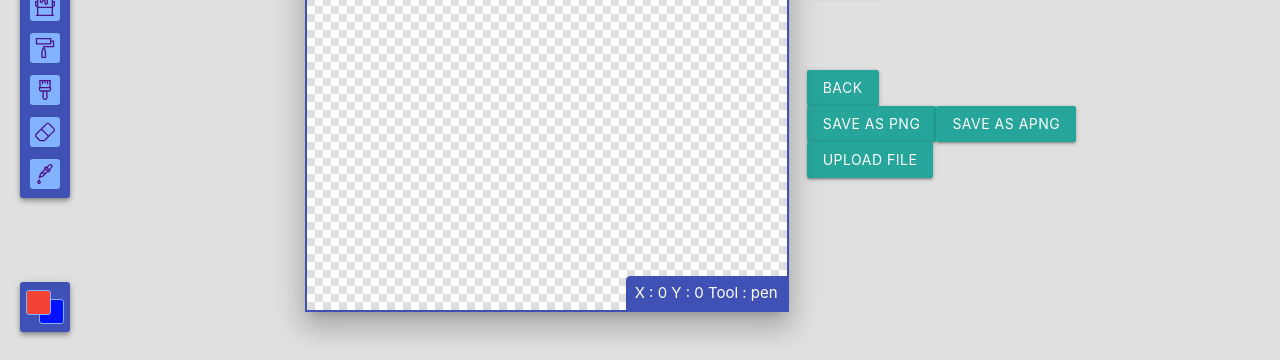
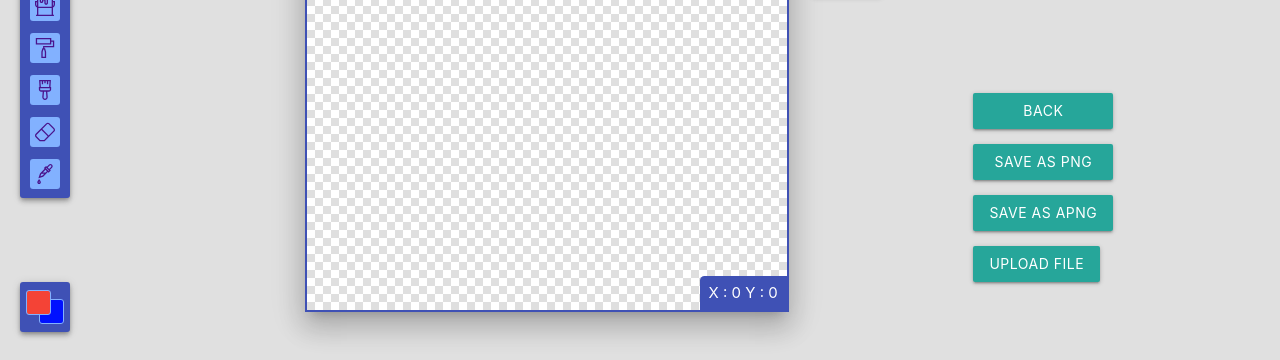
Before and after one commit to NikBel77/pixel-art, a React (Create React App) app: page /app in a window 1280 px wide. Shown: the part 382-742 px from the top of the page. Built offline with nearby package versions, Linux system fonts and the light colour scheme; a web font is replaced by a local one.

Commit message:
feat: add delete and copy frame functions

```diff
--- a/src/app/components/frameBar/FrameBar.js
+++ b/src/app/components/frameBar/FrameBar.js
@@ -1,6 +1,8 @@
 import React, { Component } from 'react'
 import './frame.css'
 import { connect } from 'react-redux'
+
+const previewCnavasId = 'preview-canvas';
 
 class FrameBar extends Component {
     render() {
@@ -10,11 +12,35 @@ class FrameBar extends Component {
                     {this.props.bufferArray.map((data, i) => {
                         return (
                         <div key={i}
+
                             className={i === this.props.currentFrame
                                 ? 'frame-bar__frame frame-bar__frame-active' : 'frame-bar__frame'}
                             onClick={() => { this.props.setActiveFrame(i) }}>
                             <img className='frame-bar__img' src={data.dataURL} alt=''></img>
                             <div className='frame-bar__number'>{i + 1}</div>
+                            <div className='frame-bar__delete'
+                                onClick={(e) => {
+                                    e.stopPropagation();
+                                    if(this.props.currentFrame === i
+                                        || this.props.bufferArray.length - 1 === this.props.currentFrame) {
+                                        this.props.setActiveFrame(0);
+                                    }
+                                    document.getElementById(previewCnavasId)
+                                        .dispatchEvent(new CustomEvent('refrash'));
+                                    this.props.deleteFrame(i);
+                                    this.forceUpdate();
+                                }}
+                            ></div>
+                            <div className='frame-bar__copy'
+                                onClick={(e) => {
+                                    e.stopPropagation();
+                                    document.getElementById(previewCnavasId)
+                                        .dispatchEvent(new CustomEvent('refrash'));
+                                    this.props.copyFrame(i)
+                                    this.forceUpdate();
+                                }}
+                            ></div>
+
                         </div>
                         )
                     })}
@@ -36,6 +62,12 @@ export default connect(
         },
         addFrame: () => {
             dispatch({ type: 'ADD_FRAME' });
+        },
+        deleteFrame: (number) => {
+            dispatch({ type: 'DELETE_FRAME', number });
+        },
+        copyFrame: (number) => {
+            dispatch({ type: 'COPY_FRAME', number });
         }
     })
 )(FrameBar)
--- a/src/app/components/frameBar/frame.css
+++ b/src/app/components/frameBar/frame.css
@@ -25,10 +25,18 @@
     margin: 1rem auto;
     cursor: pointer;
 }
+.frame-bar__frame:hover .frame-bar__delete {
+    display: flex;
+}
+.frame-bar__frame:hover .frame-bar__copy {
+    display: flex;
+}
+
 .frame-bar__frame-active {
     border: 5px solid var(--frame-color);
     border-color: var(--frame-active-color);
 }
+
 .frame-bar__frame-active .frame-bar__number {
     background-color: var(--frame-active-color);
 }
@@ -50,3 +58,25 @@
     height: 100%;
     background-image: url(../../../assets/background/background.png);
 }
+
+.frame-bar__delete {
+    display: none;
+    position: absolute;
+    top: 6px;
+    right: 6px;
+    width: 23px;
+    height: 23px;
+    border-radius: .2rem;
+    background: url(../../../assets/icons/delete.svg) center no-repeat, var(--frame-aux-color);
+}
+
+.frame-bar__copy {
+    display: none;
+    position: absolute;
+    bottom: 6px;
+    right: 6px;
+    width: 23px;
+    height: 23px;
+    border-radius: .2rem;
+    background: url(../../../assets/icons/copy.svg) center no-repeat, var(--frame-aux-color);
+}
--- a/src/app/components/painter/Painter.js
+++ b/src/app/components/painter/Painter.js
@@ -170,7 +170,7 @@ class Painter extends Component {
 
                     <div className='painter__coords painter__coords-rigth-side'
                         ref='coordsScreen' onMouseEnter={(e) => { this.toggleCoordsSide(e.target) }}>
-                        X : {this.state.coords.x} Y : {this.state.coords.y} Tool : {this.props.activeTool}
+                        X : {this.state.coords.x} Y : {this.state.coords.y}
                     </div>
 
                     <div className='painter__shadow'
--- a/src/app/components/preview/Preview.js
+++ b/src/app/components/preview/Preview.js
@@ -18,6 +18,11 @@ class Preview extends Component {
     componentDidMount() {
         this.refs.previewCanvas.width = this.props.previewCanvasSize;
         this.refs.previewCanvas.height = this.props.previewCanvasSize;
+        this.refs.previewCanvas.addEventListener('refrash', () => {
+            clearInterval(this.animationPlayer);
+            this.frameCounter = 0;
+            this.animationPlayer = this.startAnimation(1000 / this.props.fps);
+        });
         this.animationPlayer = this.startAnimation(1000 / this.props.fps);
     }
 
@@ -46,7 +51,7 @@ class Preview extends Component {
                 <div className='preview__inner'>
                     <div className='preview__screen'
                         style={{ width: this.props.previewCanvasSize, height: this.props.previewCanvasSize }}>
-                        <canvas className='preview__canvas' ref='previewCanvas'></canvas>
+                        <canvas className='preview__canvas' ref='previewCanvas' id='preview-canvas'></canvas>
                     </div>
                     <div className='preview__fps-controller'>
                         <input type='range' id='fps-controller'
--- a/src/app/components/sideBar/SideBar.js
+++ b/src/app/components/sideBar/SideBar.js
@@ -39,7 +39,7 @@ class SideBar extends Component {
         const cnum = 0;
         const apng = UPNG.encode(buffer, width, height, cnum, delays);
 
-        download(apng, `${filename}.png`, 'apng');
+        download(apng, `${filename}.apng`, 'apng');
     }
 
     downloadPNG(filename) {
@@ -52,13 +52,16 @@ class SideBar extends Component {
         const promiseArray = this.handleFiles(this.refs.in.files);
         const files = await Promise.all(promiseArray);
         const buffer = files.map((img) => {
-            return this.extractImageData(img)
+            return this.extractImageData(img);
         });
+        if (!buffer || !buffer.length) return
+
         this.props.setBuffer(buffer);
         document.getElementById(canvasId).dispatchEvent(new Event('refrash'));
     }
 
     extractImageData(img) {
+        if (!img.src) return
         const canvas = document.createElement('canvas');
         const [width, height, scale] = [
             this.props.canvasSize.width, this.props.canvasSize.height, this.props.canvasSize.scale
@@ -99,17 +102,23 @@ class SideBar extends Component {
     render() {
         return (
             <div className='side-bar'>
-                <Link to='/' className='btn'>Back</Link>
+
                 <div className='side-bar__settings'>
-                    <button data-target={modalPngId} className="btn modal-trigger">save as png</button>
-                    <button data-target={modalApngId} className="btn modal-trigger">save as apng</button>
-                </div>
-                <div>
-                    <input ref='in' type='file' style={{ display: 'none' }}
-                        id='uploader' onChange={this.upload.bind(this)}
-                        multiple accept="image/*"
-                    />
-                    <label htmlFor='uploader' className='btn'>upload file</label>
+                    <Link to='/' className='btn side-bar__settings-btn'>Back</Link>
+                    <button data-target={modalPngId}
+                        className="btn modal-trigger side-bar__settings-btn"
+                    >save as png</button>
+                    <button data-target={modalApngId}
+                        className="btn modal-trigger side-bar__settings-btn"
+                    >save as apng</button>
+                    <div className='side-bar__settings-btn'>
+                        <input ref='in' type='file' style={{ display: 'none' }}
+                            id='uploader' onChange={this.upload.bind(this)}
+                            multiple accept="image/*"
+                        />
+                        <label htmlFor='uploader' className='btn'>upload file</label>
+                    </div>
+
                 </div>
                 <Modal modalId={modalPngId} inputId='input-1' format='.png'
                     save={this.downloadPNG.bind(this)}
--- a/src/app/components/sideBar/side.css
+++ b/src/app/components/sideBar/side.css
@@ -1,3 +1,17 @@
 .side-bar {
     grid-area: side;
+    display: flex;
+    flex-direction: column;
+    justify-content: stretch;
 }
+
+.side-bar__settings {
+    margin: 1rem 0;
+    align-self: center;
+    display: flex;
+    flex-direction: column;
+}
+
+.side-bar__settings-btn {
+    margin: .5rem;
+}
--- a/src/main.css
+++ b/src/main.css
@@ -24,5 +24,6 @@
     --secondary-color: #009688;
     --frame-color: #66bb6a;
     --frame-active-color: #ffb300;
+    --frame-aux-color: #757575;
     font-size: 15px;
 }
--- a/src/store.js
+++ b/src/store.js
@@ -65,22 +65,31 @@ const initialImageDataState = [{ imageData: createCleanImageData(), dataURL: nul
 
 function imageDataStore(state = initialImageDataState, action) {
     switch(action.type) {
-        case 'ADD_FRAME': return [...state, { imageData: createCleanImageData(), dataURL: null }];
+        case 'ADD_FRAME': return [...state, { imageData: createCleanImageData(), dataURL: null }]
         case 'CHANGE_DATA_URL': return state.map((data, i) => {
             if(i === action.number) {
-                return { imageData: data.imageData, dataURL: action.dataURL };
+                return { imageData: data.imageData, dataURL: action.dataURL }
             }
             return data;
         });
         case 'CHANGE_IMAGE_DATA': return state.map((data, i) => {
             if(i === action.number) {
-                return { imageData: action.imageData, dataURL: data.dataURL };
+                return { imageData: action.imageData, dataURL: data.dataURL }
             }
             return data;
         });
         case 'SET_BUFFER_ARRAY': return action.buffer.map((data) => {
             return { imageData: data.imageData, dataURL: data.dataURL }
-        })
+        });
+        case 'DELETE_FRAME': {
+            if(state.length === 1) return state
+            state.splice(action.number, 1);
+            return state
+        }
+        case 'COPY_FRAME': {
+            state.splice(action.number, 0, state[action.number]);
+            return state
+        }
         default: return state;
     }
 }
```
Also changed, not shown: src/assets/icons/copy.svg (added), src/assets/icons/delete.svg (added).
